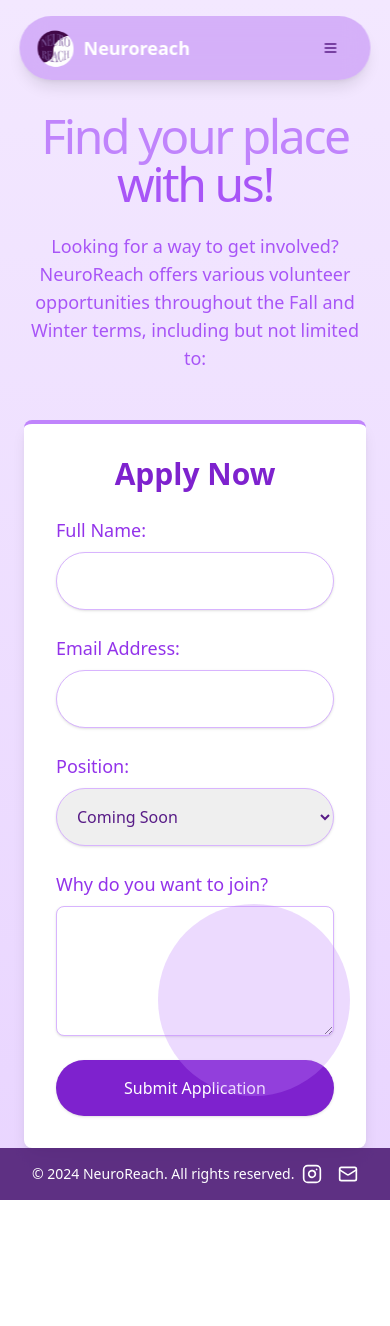
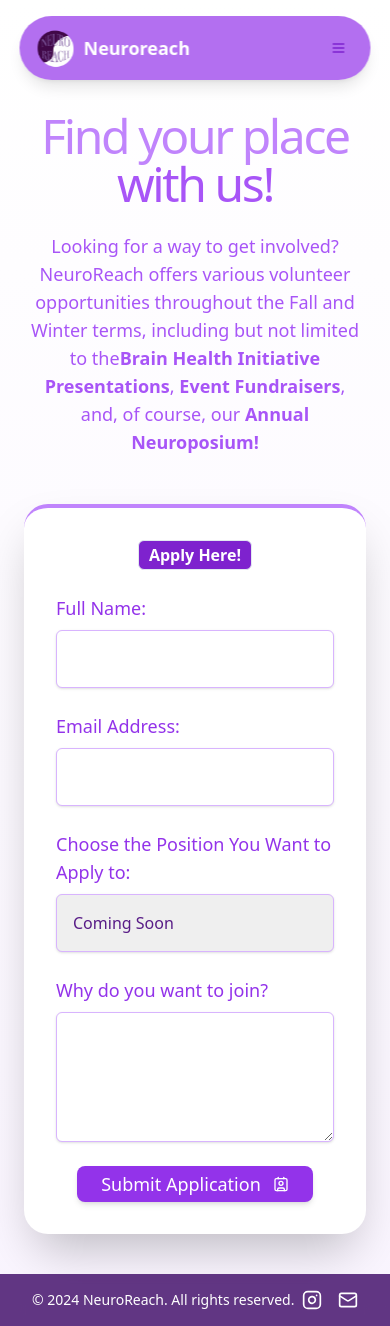
Before and after one commit to Dricmoy/NeuroreachUalberta, a Next.js app: page /join in a window 390 px wide. Before the commit the page ends 1200 px from the top, so only its background shows below. Built offline with nearby package versions, Linux system fonts and the light colour scheme.

Commit message:
join us modified, need to add form for joining application

```diff
--- a/app/join/page.tsx
+++ b/app/join/page.tsx
@@ -1,12 +1,51 @@
+'use client'
 import { Footer1 } from "@/components/footer";
 import { Header1 } from "@/components/header";
+import { Badge } from "@/components/ui/badge";
+import { Button } from "@/components/ui/button";
+import { ContactIcon } from "lucide-react";
+import { useState } from "react";
 
 export default function Join() {
-  return (
-    <div className="text-purple-900 bg-gradient-to-b from-purple-100 to-purple-200 min-h-screen flex flex-col">
+    const [fullname, setfullname] = useState('');
+    const [email, setemail] = useState('');
+    const [message, setmessage] = useState('');
+
+    const handleSubmit = (e: React.FormEvent) => {
+        e.preventDefault();
+        console.log('Submitted:', { fullname, email });
+
+        const formData = new FormData();
+        formData.append('entry.179987437', fullname);
+        formData.append('entry.380946814', email);
+        formData.append('entry.', message);
+
+        fetch('https://docs.google.com/forms/d/e/1FAIpQLSdzXLzJ-V66DSR2Suxk34RMENc3O8fZIrUPUhX9UGQHiX2dqw/formResponse', {
+            method:'POST',
+            mode: 'no-cors',
+            body: formData,
+        })
+            .then(response => {
+                if (response.ok) {
+                    console.log('Form submitted successfully!');
+                } else {
+                    console.error('Form submission failed');
+                }
+            })
+            .catch(error => {
+                console.error('Error submitting the form:', error);
+              });
+
+            // Optionally reset form fields
+            setfullname('');
+            setemail('');
+            setmessage('');
+      };
+    return (
+        <div className="text-purple-900 bg-gradient-to-b from-white to-purple-50 min-h-screen flex flex-col">
         <Header1 />
 
-        <main className="flex-grow mt-28 max-w-5xl mx-auto px-6 space-y-12">
+        <main className="flex-grow mt-28 max-w-5xl mx-auto px-6 mb-10 space-y-12">
             {/* Intro Section */}
             <section className="text-center space-y-6">
                 <h1 className="text-5xl md:text-7xl max-w-2xl mx-auto tracking-tighter font-regular">
@@ -16,16 +55,22 @@ export default function Join() {
                     </span>
                 </h1>
                 <p className="text-lg text-purple-500 max-w-3xl mx-auto">
-                    Looking for a way to get involved? NeuroReach offers various volunteer opportunities throughout the Fall and Winter terms, including but not limited to:
-                </p>
+                    Looking for a way to get involved? NeuroReach offers various volunteer opportunities
+                    throughout the Fall and Winter terms, including but not limited to the
+                    <b>Brain Health Initiative Presentations</b>, <b>Event Fundraisers</b>, and, of course, our <b>Annual Neuroposium!</b>
+                    <br/>
+                    </p>
             </section>
 
             {/* Application Form Section */}
-            <section className="bg-white rounded-lg shadow-lg p-8 space-y-6 border-t-4 border-purple-400">
-                <h3 className="text-3xl font-semibold text-purple-700 text-center">
-                    Apply Now
-                </h3>
-                <form action="/submit-application" method="POST" className="space-y-6">
+            <section className="bg-white shadow-2xl rounded-3xl p-8 space-y-6 border-t-4 border-purple-400">
+                <form onSubmit={handleSubmit} className="space-y-6">
+                                        {/* Badge centered */}
+                                        <div className="flex justify-center">
+                        <Badge variant="outline" className="bg-purple-700 text-base text-white">
+                            Apply Here!
+                        </Badge>
+                    </div>
                     {/* Full Name */}
                     <div className="flex flex-col">
                         <label htmlFor="name" className="text-lg font-medium text-purple-600">
@@ -36,7 +81,9 @@ export default function Join() {
                             id="name"
                             name="name"
                             required
-                            className="mt-2 p-4 border border-purple-300 rounded-full shadow focus:outline-none focus:ring-2 focus:ring-purple-500"
+                            value={fullname}
+                            onChange={(e) => setfullname(e.target.value)}
+                            className="mt-2 p-4 border border-purple-300 rounded-md shadow focus:outline-none focus:ring-2 focus:ring-purple-500"
                         />
                     </div>
 
@@ -50,19 +97,22 @@ export default function Join() {
                             id="email"
                             name="email"
                             required
-                            className="mt-2 p-4 border border-purple-300 rounded-full shadow focus:outline-none focus:ring-2 focus:ring-purple-500"
+                            value={email}
+                            onChange={(e) => setemail(e.target.value)}
+                            className="mt-2 p-4 border border-purple-300 rounded-md shadow focus:outline-none focus:ring-2 focus:ring-purple-500"
                         />
                     </div>
 
                     {/* Position Dropdown */}
                     <div className="flex flex-col">
                         <label htmlFor="position" className="text-lg font-medium text-purple-600">
-                            Position:
+                            Choose the Position You Want to Apply to:
                         </label>
                         <select
                             id="position"
                             name="position"
-                            className="mt-2 p-4 border border-purple-300 rounded-full shadow focus:outline-none focus:ring-2 focus:ring-purple-500"
+                            className="mt-2 p-4 text-purple-900 border border-purple-300 rounded-md shadow appearance-none focus:outline-none focus:ring-2 focus:ring-purple-500"
+                            style={{ backgroundImage: "none" }}
                         >
                             <option value="coming-soon">Coming Soon</option>
                         </select>
@@ -77,23 +127,28 @@ export default function Join() {
                             id="message"
                             name="message"
                             required
-                            className="mt-2 p-4 border border-purple-300 rounded-lg shadow focus:outline-none focus:ring-2 focus:ring-purple-500"
+                            value={message}
+                            onChange={(e) => setmessage(e.target.value)}
+                            className="mt-2 p-4 border border-purple-300 rounded-md shadow focus:outline-none focus:ring-2 focus:ring-purple-100"
                             rows={4}
                         />
                     </div>
 
-                    <button
-                        type="submit"
-                        className="w-full bg-purple-700 text-white py-4 rounded-full shadow hover:bg-purple-800 transition-all"
-                    >
-                        Submit Application
-                    </button>
+                    {/* Wrap the Button in a flex container and center it */}
+                    <div className="flex justify-center">
+                        <Button
+                            type="submit"
+                            className="gap-3 px-6 py-3 bg-purple-600 hover:bg-purple-700 text-white text-lg font-medium rounded-lg shadow-md transform transition duration-300 ease-in-out hover:-translate-y-1 hover:scale-105"
+                        >
+                            Submit Application <ContactIcon className="w-5 h-5" />
+                        </Button>
+                    </div>
+
                 </form>
             </section>
         </main>
 
         <footer className="mt-auto relative">
-            <div className="absolute bottom-20 right-10 w-48 h-48 bg-purple-400 opacity-30 rounded-full animate-bounce"></div>
             <Footer1 />
         </footer>
     </div>
--- a/components/header.tsx
+++ b/components/header.tsx
@@ -18,7 +18,7 @@ export const Header1 = () => {
   ];
 
   return (
-    <header className="w-[90%] max-w-4xl mx-auto z-40 fixed top-4 left-1/2 transform -translate-x-1/2 bg-purple-600/30 backdrop-blur-md rounded-full shadow-lg">
+    <header className="w-[90%] max-w-4xl mx-auto z-40 fixed top-4 left-1/2 transform -translate-x-1/2 bg-purple-600/70 backdrop-blur-md rounded-full shadow-lg">
       <div className="container relative mx-auto min-h-16 flex gap-4 items-center justify-between px-4">
         {/* Logo and Title */}
         <div className="flex items-center gap-2">
@@ -59,31 +59,33 @@ export const Header1 = () => {
 
         {/* Mobile Menu Button */}
         <div className="flex lg:hidden items-center">
-          <Button variant="ghost" onClick={() => setOpen(!isOpen)}>
-            {isOpen ? <X className="w-5 h-5" /> : <Menu className="w-5 h-5" />}
+        <Button
+            variant="ghost"
+            className="p-2 rounded-full hover:bg-purple-500/20 transition-colors"
+            onClick={() => setOpen(!isOpen)}
+        >
+            {isOpen ? <X className="w-6 h-6 text-purple-700" /> : <Menu className="w-6 h-6 text-purple-700" />}
         </Button>
         </div>
 
         {/* Mobile Navigation */}
         {isOpen && (
-          <div className="absolute top-16 right-0 w-[90%] bg-purple-500/30 backdrop-blur-md shadow-lg rounded-full py-4 lg:hidden">
-            <div className="flex flex-col items-center gap-4">
+        <div className="absolute top-16 right-0 w-[100%] bg-white shadow-lg rounded-xl py-6 lg:hidden">
+            <div className="flex flex-col items-center gap-6">
             {navigationItems.map((item) => (
-                <div className="relative group flex items-center" key={item.title}>
-                  <FontAwesomeIcon icon={item.icon} className="text-white mr-1" />
                 <Link
+                key={item.title}
                 href={item.href}
-                    className="text-white text-base font-medium transition-colors"
+                className="flex items-center gap-2 px-4 py-2 rounded-md text-purple-700 font-medium hover:bg-purple-500/10 hover:text-purple-900 transition-colors"
                 >
-                    {item.title}
+                <FontAwesomeIcon icon={item.icon} className="text-purple-500" />
+                <span>{item.title}</span>
                 </Link>
-                  {/* Underline effect for mobile */}
-                  <span className="absolute left-0 right-0 h-0.5 bg-white transition-transform duration-300 transform scale-x-0 group-hover:scale-x-100" style={{ marginTop: '6px', zIndex: -1 }} />
-                </div>
             ))}
             </div>
         </div>
         )}
+
       </div>
     </header>
   );
```
Lines whose indentation alone changed are shown as unchanged.
